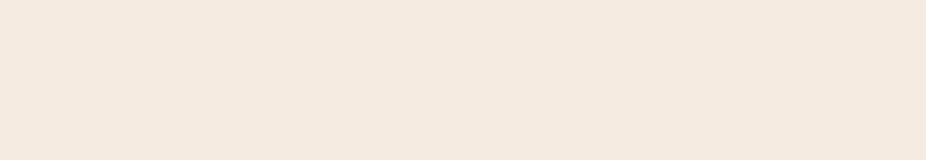
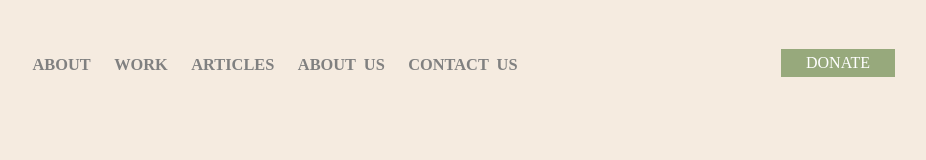
Before and after one commit to denisedjjd/denisedjjd.github.io, a plain HTML site: page contactus.html in a window 1280 px wide. Shown: the whole page, without its empty margins (332-1258 px from the left). Drawn offline with Linux system fonts and the light colour scheme.

Commit message:
Update contactus.html

```diff
--- a/contactus.html
+++ b/contactus.html
@@ -7,6 +7,20 @@
     <link href="style.css" rel="stylesheet">
     <title>Document</title>
 </head>
+<header>
+    <nav>
+        <a href="about.html" style="text-decoration: none;"><h3>ABOUT</h3></a>
+        <a href="work.html" style="text-decoration: none;"><h3>WORK</h3></a>
+        <a href="articles.html" style="text-decoration: none;"> <h3>ARTICLES</h3></a>
+        <a href="aboutus.html" style="text-decoration: none;"><h3 class="us">ABOUT US</h3></a>
+        <a href="contactus.html" style="text-decoration: none;"><h3 class="us">CONTACT US</h3></a>
+    </nav>
+
+    <div id="donate">
+    <a href="https://ko-fi.com/diseaserecognition">
+    <button type="button" class="button">DONATE</button></a>
+    </div>
+</header>
 <body>
 
 </body>
```
